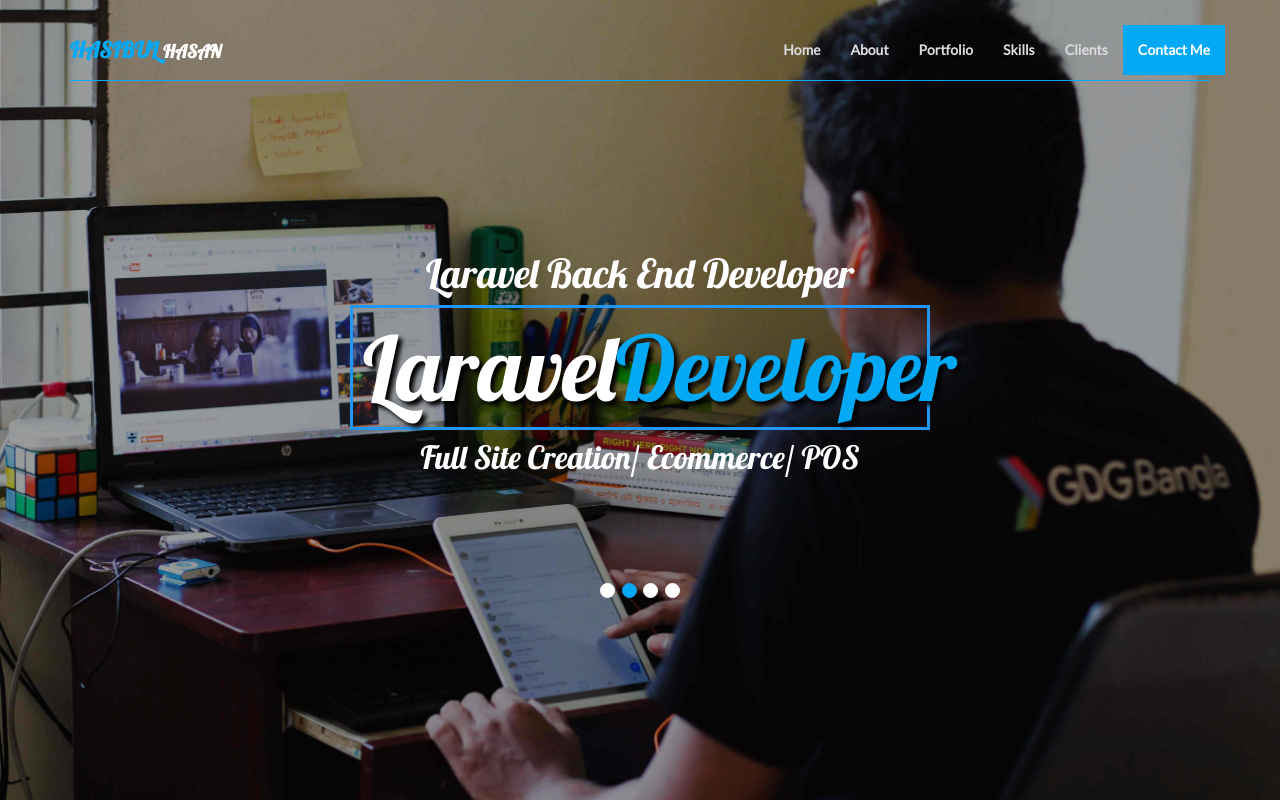
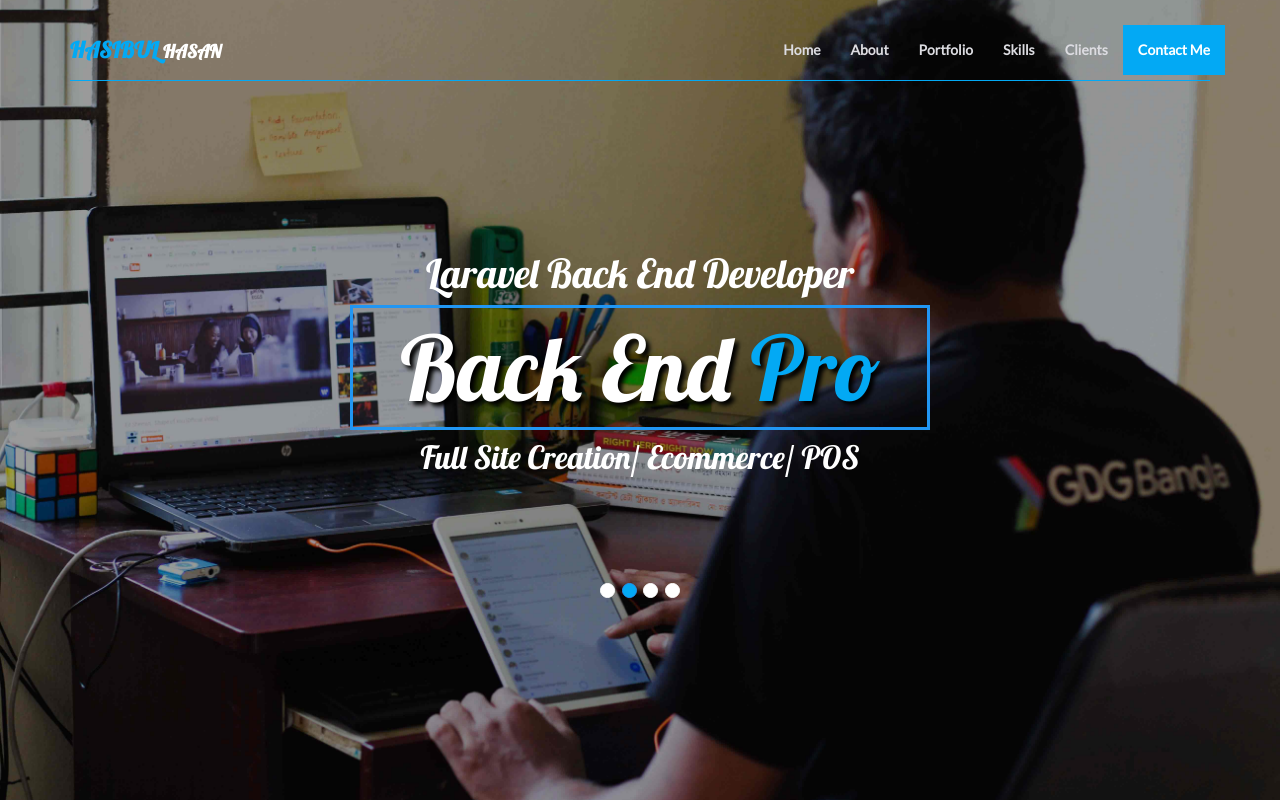
Before and after one commit to HasibulShanto/hasibulhasanPortfolio, a plain HTML site: page index.html in a window 1280 px wide. Shown: the top 802 px of the page. Drawn offline with nearby package versions, Linux system fonts and the light colour scheme.

Commit message:
Update hero

```diff
--- a/index.html
+++ b/index.html
@@ -78,7 +78,7 @@
 
 						<div class="item">
 							<h3>Laravel Back End Developer</h3>
-							<h2>Laravel<span>Developer</span></h2>
+							<h2>Back End<span> Pro</span></h2>
 							<h4>Full Site Creation/ Ecommerce/ POS</h4>
 						</div>
 
```
